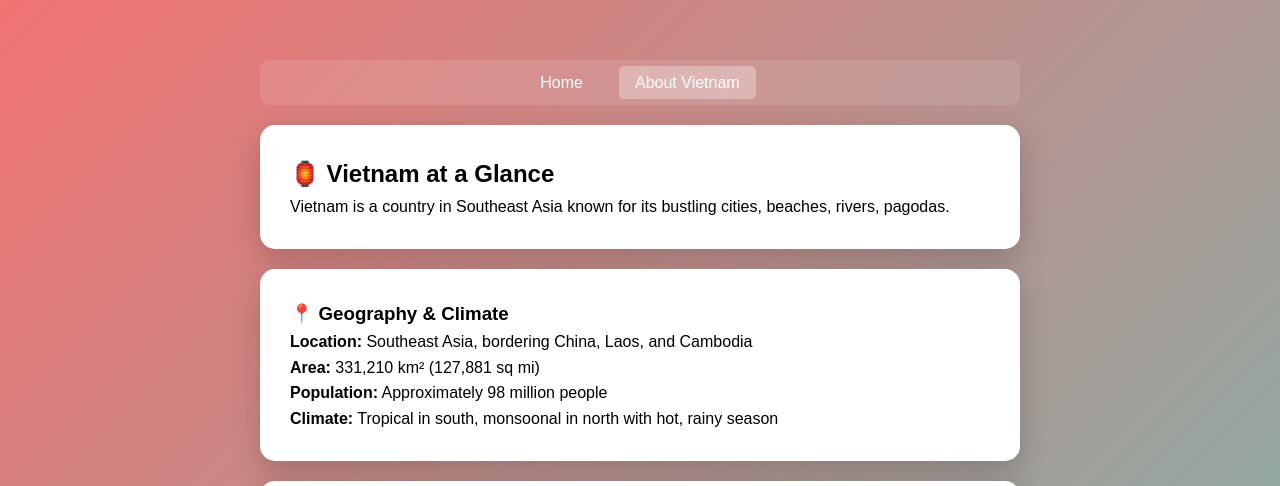
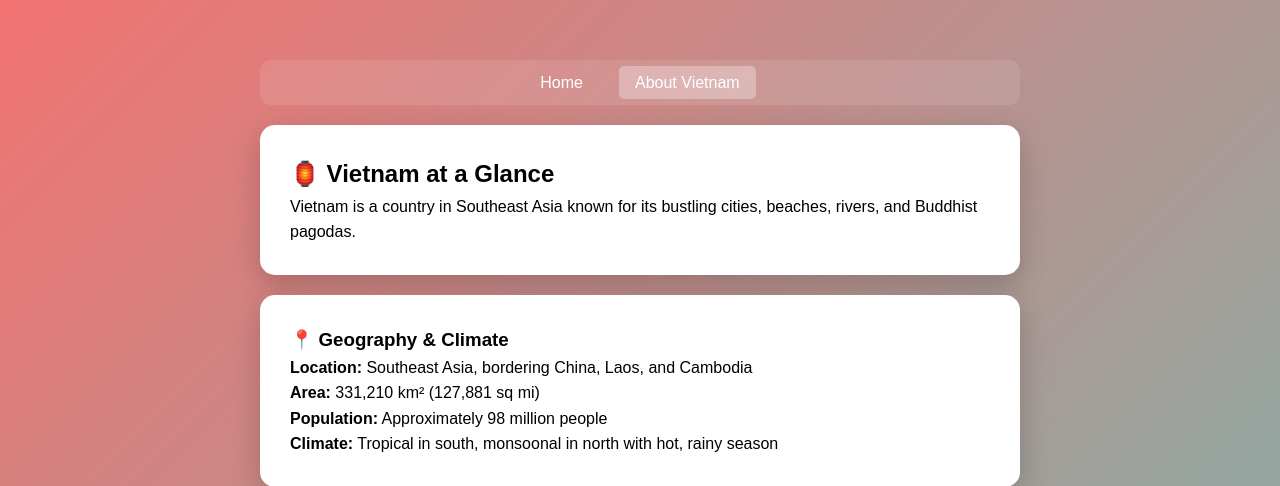
Before and after one commit to jspro1/Hello-Vietnam, a PHP site: page /about.php in a window 1280 px wide. Shown: the part 258-744 px from the top of the page. Run offline with PHP 8.4, Linux system fonts and the light colour scheme.

Commit message:
updates to copy

```diff
--- a/about.php
+++ b/about.php
@@ -17,7 +17,7 @@ include 'header.php';
 
         <div class="card">
             <h2> 🏮 Vietnam at a Glance</h2>
-            <p>Vietnam is a country in Southeast Asia known for its bustling cities, beaches, rivers, pagodas.</p>
+            <p>Vietnam is a country in Southeast Asia known for its bustling cities, beaches, rivers, and Buddhist pagodas.</p>
         </div>
 
         <div class="card">
```
